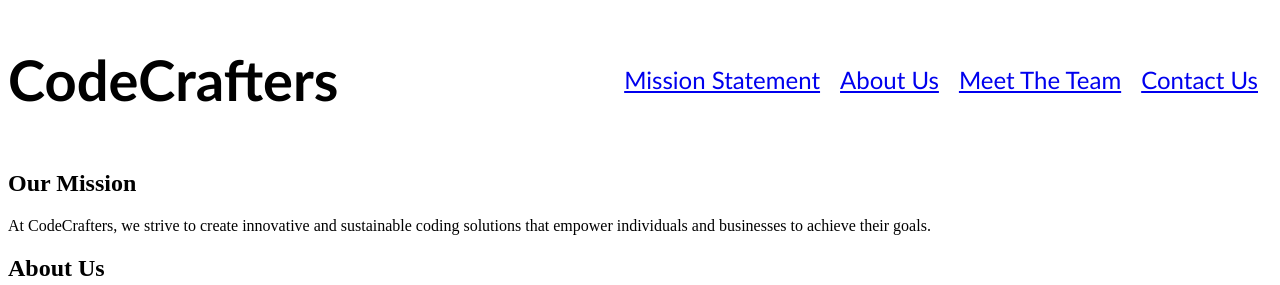
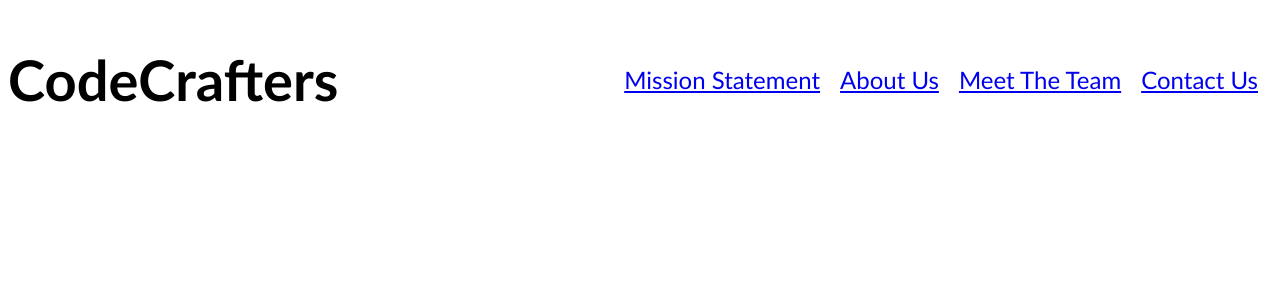
Before and after one commit to ajmccraw/company-home-page-flexbox, a plain HTML site: page index.html in a window 1280 px wide. Shown: the top 285 px of the page. Drawn offline with Linux system fonts and the light colour scheme.

Commit message:
added mission css

```diff
--- a/styles.css
+++ b/styles.css
@@ -49,3 +49,22 @@ li {
     margin-right: 20px;
     font-size: 24px;
 }
+
+/* Main Section */
+
+main {
+    font-family:'Gill Sans', 'Gill Sans MT', Calibri, 'Trebuchet MS', sans-serif
+}
+
+/* Mission Statement Section*/
+
+#mission {
+    background-image: url('');
+    background-size: cover;
+    min-height: 500px;
+    opacity: 0.6;
+    text-align: center;
+    color: white;
+    font-style: bold;
+    font-size: 36px;
+}
```
